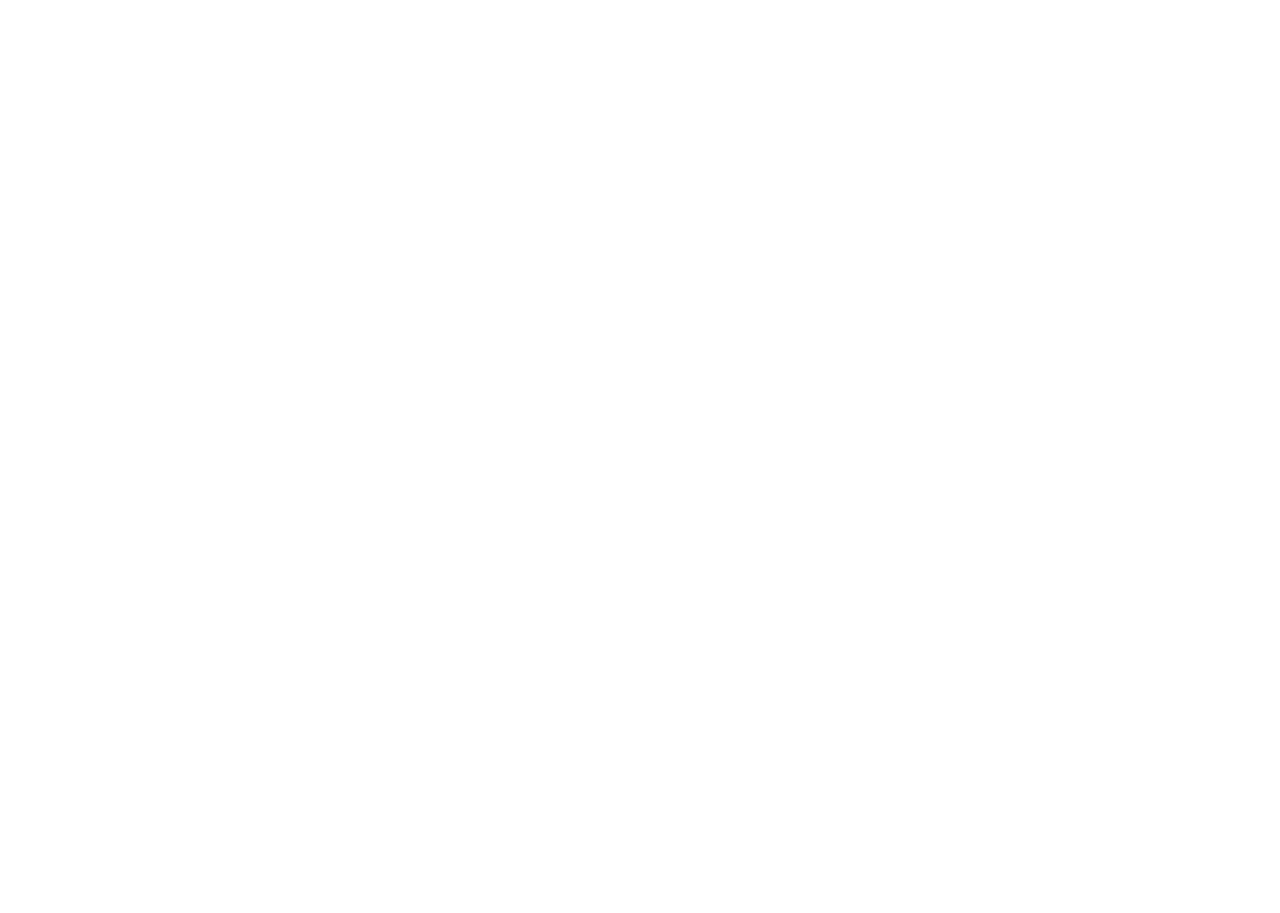
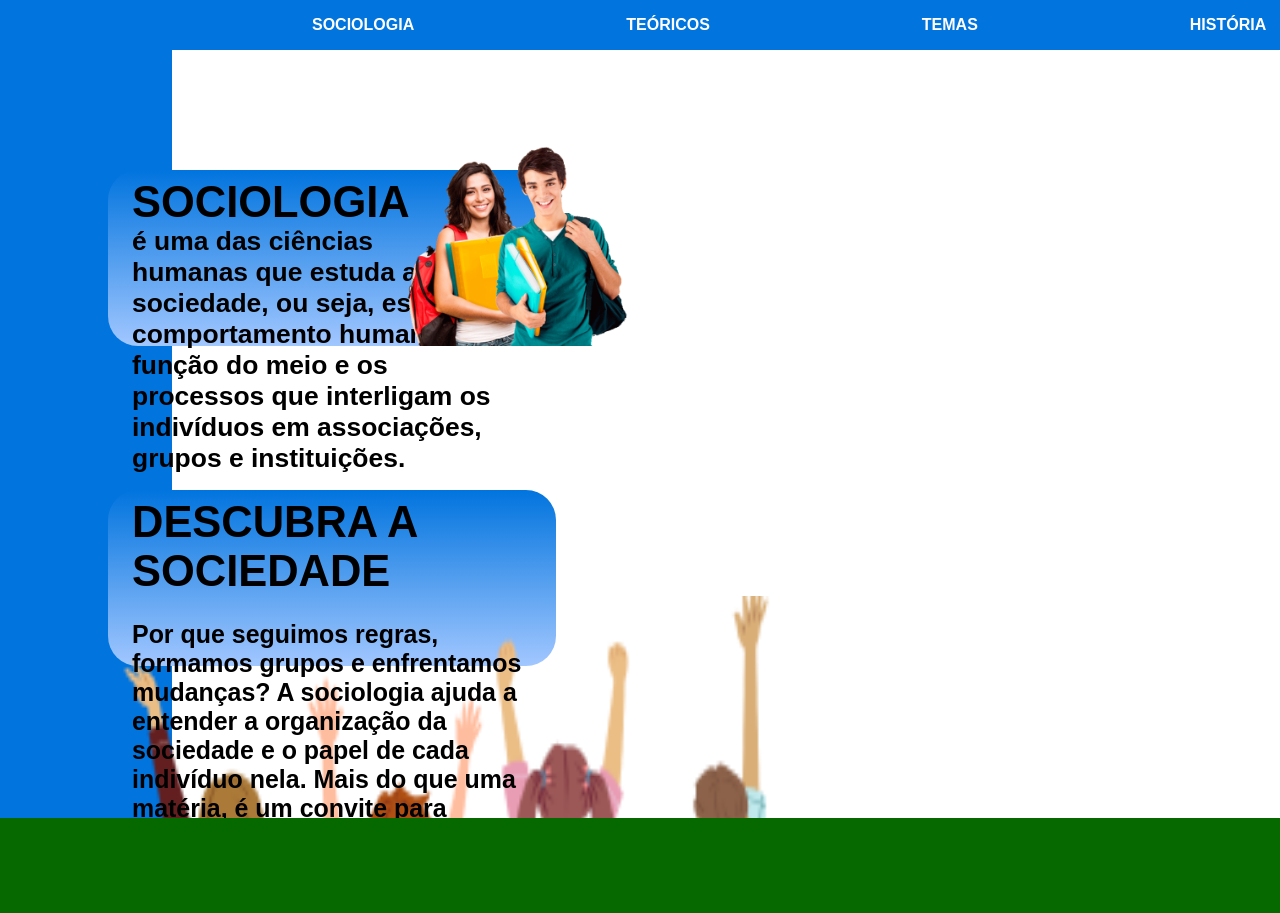
Before and after one commit to kbueno011/site-sociologia, a plain HTML site: page index.html in a window 1280 px wide. Shown: the top 913 px of the page. Before the commit the page ends 800 px from the top, so only its background shows below. Drawn offline with Linux system fonts and the light colour scheme.

Commit message:
implementacao do codigo

```diff
--- a/index.html
+++ b/index.html
@@ -1,3 +1,5 @@
+HTML:
+
 <!DOCTYPE html>
 <html lang="pt-br">
 <head>
@@ -11,11 +13,55 @@
     <header>
         <div class="barramenu">
             <div class="textos">
-
+                <nav>
+                    <ul>
+                        <li><a href="#sociologia">SOCIOLOGIA</a></li>
+                        <li><a href="#teoricos">TEÓRICOS</a></li>
+                        <li><a href="#temas">TEMAS</a></li>
+                        <li><a href="#historia">HISTÓRIA</a></li>
+                        <li><a href="#importancia">IMPORTÂNCIA</a></li>
+                    </ul>
+                </nav>
             </div>
         </div>
     </header>
-    <main></main>
+    <main>
+        <link href="https://fonts.googleapis.com/css2?family=Poppins:wght@100;200;300;400;500;600;700;800;900&display=swap" rel="stylesheet">
+
+        <section id="sociologia" class="grupo">
+            <div class="barralateral">
+            </div>
+            <div class="container1">
+                <h1>SOCIOLOGIA</h1>
+                <h3>é uma das ciências humanas que estuda a sociedade,
+                     ou seja, estuda o comportamento humano em função do
+                      meio e os processos que interligam os indivíduos em associações,
+                       grupos e instituições.</h3>
+                <img src="./img/pngwing.com (1) 1.png" alt="jovem">
+            </div>
+            <div class="container2">
+                <h3>DESCUBRA A SOCIEDADE</h3>
+                <h4>Por que seguimos regras, formamos grupos e enfrentamos mudanças?
+                    A sociologia ajuda a entender a organização da sociedade e o papel de cada indivíduo nela. Mais do que uma matéria,
+                     é um convite para enxergar o mundo de forma crítica e ser parte ativa das transformações ao nosso redor!</h4>
+                     <img src="./img/container2.png" alt="feliz">
+            </div>
+        </section>
+
+        <section id="teoricos" class="grupo">
+        </section>
+
+        <section id="temas" class="grupo">
+        </section>
+
+        <section id="historia" class="grupo">
+        </section>
+
+        <section id="importancia" class="grupo">
+        </section>
+
+    </main>
+
     <footer></footer>
 </body>
 </html>
--- a/style.css
+++ b/style.css
@@ -0,0 +1,194 @@
+/* Reset básico para margens e padding */
+* {
+    padding: 0;
+    margin: 0;
+    box-sizing: border-box;
+}
+
+/* Configuração para links */
+a {
+    text-decoration: none;
+}
+
+/* Remover marcadores de listas */
+ul, ol, li {
+    list-style: none;
+}
+
+/* Habilitar rolagem suave na página */
+html, body {
+    scroll-behavior: smooth;
+    font-family: Arial, sans-serif;
+}
+
+/* Estilo básico do header */
+header {
+    position: fixed;
+    top: 0;
+    left: 0;
+    width: 100%;
+    background-color: #0174DE;
+    padding: 16px;
+    z-index: 10;
+}
+
+.barramenu {
+    width: 100%;
+    display: flex;
+    justify-content: space-between; /* Centralizar os itens no menu */
+    padding: 0;
+}
+
+header nav ul {
+    display: flex;
+    width: 100%;
+    gap: 180px;
+    margin-left: 35vh; /* Adiciona um deslocamento para a esquerda */
+
+}
+
+header nav a {
+    color: white;
+    padding: 8px 16px;
+    text-transform: uppercase;
+    font-weight: bold;
+    transition: background-color 0.3s ease;
+}
+
+header nav a:hover {
+    background-color: tomato;
+}
+
+/* Estilo básico para as seções */
+.grupo {
+    height: 100vh;
+    padding-top: 80px; /* Para dar espaço abaixo do header fixo */
+    position: relative;
+    padding: 20px;
+}
+
+/* Seções específicas com fundo colorido */
+#sociologia {
+    background-color: #ffffff;
+}
+#sociologia .barralateral{
+    margin-right: 85%;
+    width: 15%;
+    height: 100%;
+    background-color: #0174DE;
+    position: absolute;
+
+
+}
+
+#sociologia .container1{
+
+    margin-top: -40vh;
+    margin-right: 88vh;
+    width: 35%;
+    height: 22%;
+    background: linear-gradient(to top, #a2c7ff, #0174DE);
+    position: absolute;
+    border-radius: 30px;
+
+}
+
+#sociologia .container1 h1{
+    margin-top: -9vh;
+    font-size: 11.5mm;
+    margin-left: 3vh;
+    color: black;
+}
+
+#sociologia .container1 h3{
+    position: absolute;
+    font-size: 7mm;
+    margin-left: 3vh;
+    max-width: 45vh;
+    margin-top: 7vh;
+    color: black;
+}
+
+#sociologia .container1 img{
+    width: 30vh;
+    height: 25vh;
+    position: absolute;
+    margin-left: 65%;
+    margin-top: -3vh;
+}
+#sociologia .container2{
+
+    margin-top: 40vh;
+    margin-right: 88vh;
+    width: 35%;
+    height: 22%;
+    background: linear-gradient(to top, #a2c7ff, #0174DE);
+    position: absolute;
+    border-radius: 30px;
+
+}
+#sociologia .container2 h3{
+    margin-top: 1vh;
+    font-size: 11.5mm;
+    margin-left: 3vh;
+    color: black;
+    max-width: 60vh;
+}
+#sociologia .container2 h4{
+    position: absolute;
+    font-size: 6.6mm;
+    margin-left: 3vh;
+    max-width: 70vh;
+    margin-top: 3vh;
+    color: black;
+}
+
+#teoricos {
+    background-color: rgb(5, 105, 0); /* Verde */
+}
+
+#temas {
+    background-color: rgb(2, 19, 70); /* Azul escuro */
+}
+
+#historia {
+    background-color: rgb(138, 115, 1); /* Amarelo queimado */
+}
+
+#importancia {
+    background-color: rgb(37, 0, 60); /* Roxo escuro */
+}
+
+/* Configuração para os textos dentro das seções */
+h1 {
+    position: absolute;
+    top: 10vh;
+    color: white;
+    font-size: 5rem;
+    margin-right: 80vh; /* Espaçamento à direita */
+}
+
+p {
+    position: absolute;
+    left: 10%;
+    color: white;
+    font-size: 2rem;
+    width: 20%;
+}
+
+/* Estilo para as imagens nas seções */
+img {
+    width: 90vh;
+    height: 70vh;
+    margin-right: 20px;
+}
+
+/* Flexbox para alinhar imagens e textos */
+#sociologia, #teoricos, #temas, #historia, #importancia {
+    display: flex;
+    justify-content: flex-end;
+    align-items: center;
+    position: relative;
+}
+
+/* Responsividade: ajustes para telas pequenas */
```
Also changed, not shown: img/container2.png (added), img/pngwing.com (1) 1.png (added).
